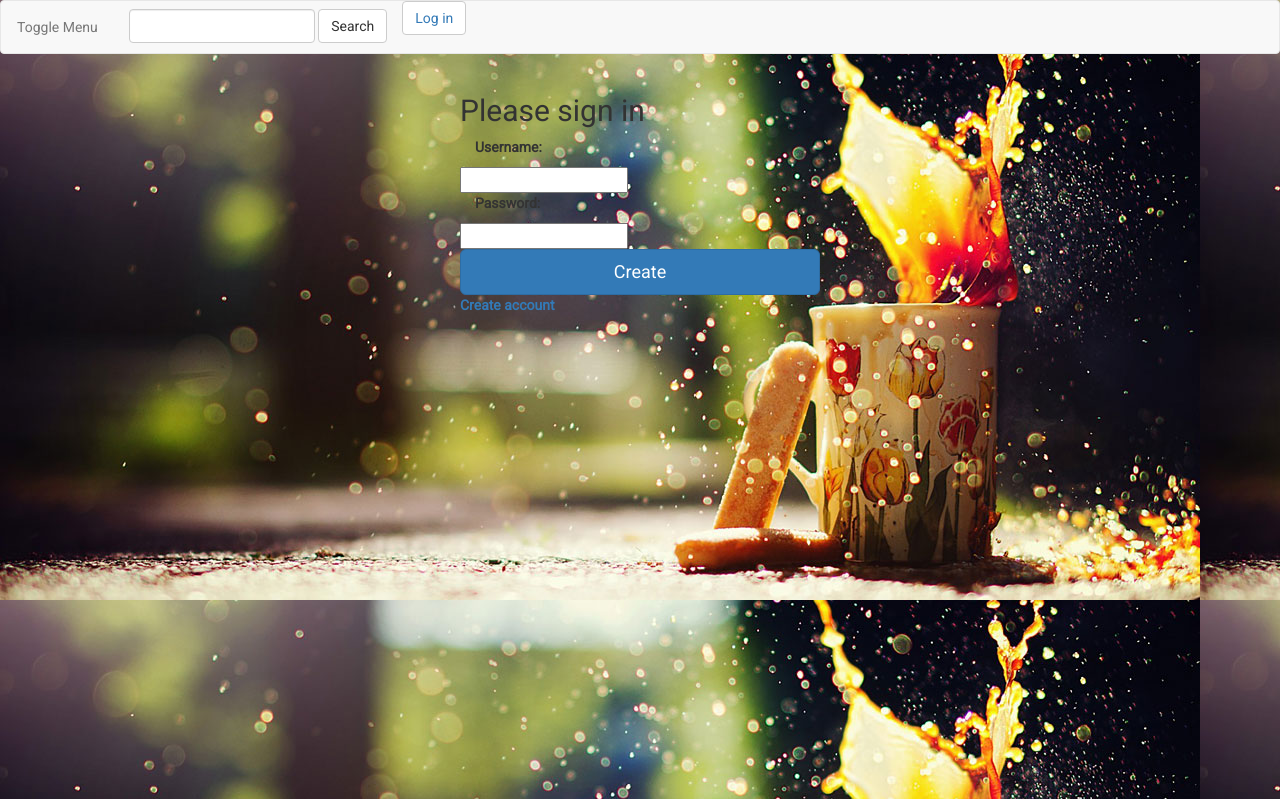
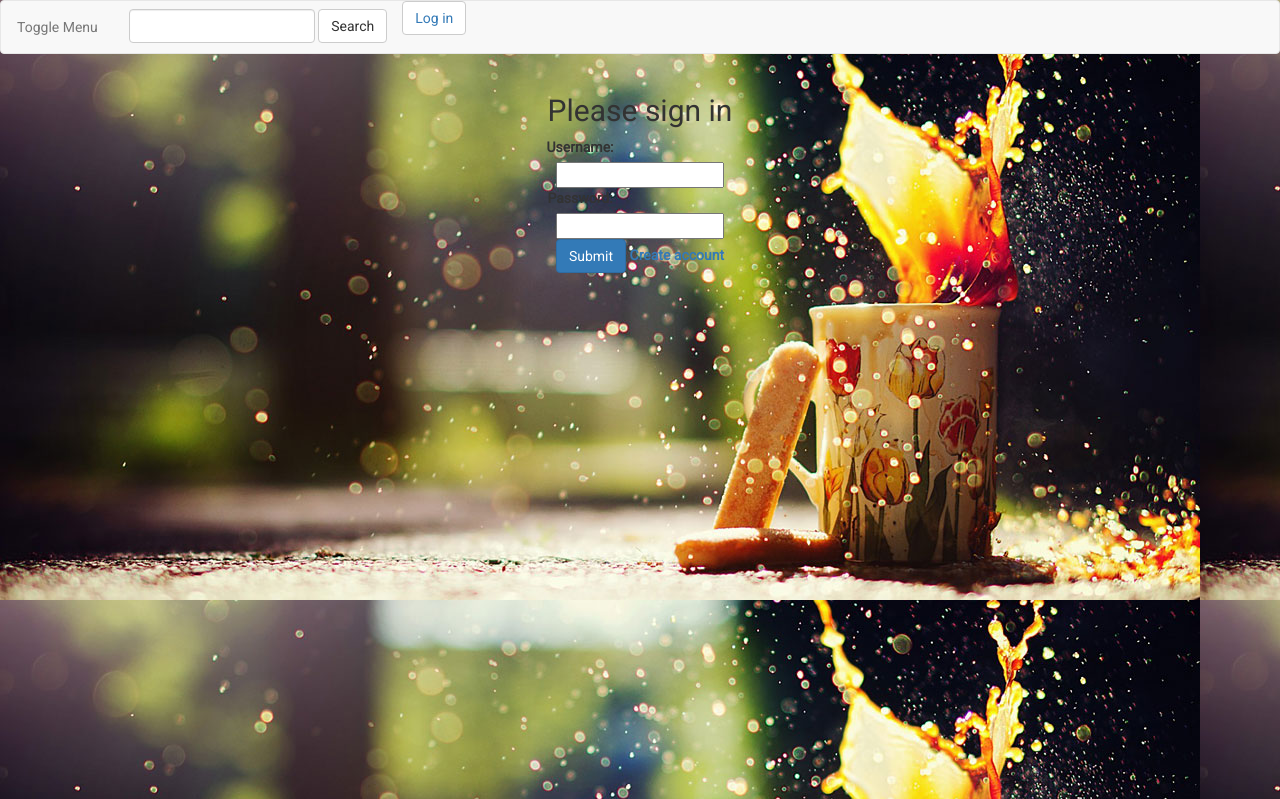
Before and after one commit to Double-Y-team/portfolio, a Django app: page /auth/login/ in a window 1280 px wide. Shown: the top 799 px of the page. Run offline with Django 3.2, Linux system fonts and the light colour scheme; some libraries are stand-ins or nearby versions.

Commit message:
Update 1.2 LogIn finaly works correctly

```diff
--- a/portfolio/base/views.py
+++ b/portfolio/base/views.py
@@ -1,7 +1,7 @@
 from django.shortcuts import render, redirect, render_to_response
 from django.views.generic import View, ListView, DetailView
 from django.contrib.auth import authenticate, login
-from django.contrib import auth
+from django.contrib import auth, sessions
 from .forms import *
 
 
@@ -10,36 +10,19 @@ class CountriesView(View):
     context_object_name = 'list_of_countries'
 
     def get(self, request, **kwargs):
-        username = auth.get_user(request)
         list_of_countries = Countries.objects.all()
         return render(request, self.template_name, locals())
-
-    def get_queryset(self):
-        return Countries.objects.all()
 
 
 class CountryView(DetailView):
     model = Countries
     template_name = 'base/country.html'
 
-    def get(self, request, *args, **kwargs):
-        self.object = self.get_object()
-        context = self.get_context_data(object=self.object)
-        context['username'] = auth.get_user(request)
-        return self.render_to_response(context)
-
 
 class DishView(DetailView):
     model = Dish
     template_name = 'base/dish.html'
     form_class = CommentForm
-
-    def get(self, request, *args, **kwargs):
-        self.object = self.get_object()
-        context = self.get_context_data(object=self.object)
-        context['username'] = auth.get_user(request)
-        context['form'] = self.form_class(None)
-        return self.render_to_response(context)
 
     def post(self, request, *args, **kwargs):
         form = self.form_class
@@ -68,9 +51,9 @@ class UserCreateFormView(View):
             user = authenticate(username=username, password=password)
 
             if user is not None:
-
                 if user.is_active:
-
+                    request.session.set_expiry(10000)
+                    request.session['username'] = username
                     login(request, user)
                     return redirect('home:home')
 
@@ -93,6 +76,8 @@ class UserLoginFormView(View):
         if user is not None:
             if user.is_active:
                 login(request, user)
+                request.session.set_expiry(10000)
+                request.session['username'] = username
                 return redirect('home:home')
         else:
             login_error = "User dose not exist"
--- a/portfolio/home/views.py
+++ b/portfolio/home/views.py
@@ -7,7 +7,6 @@ from django.contrib.auth.mixins import LoginRequiredMixin
 
 # @login_required(login_url='base:login')
 def home(request):
-    username = auth.get_user(request)
     return render(request, 'home/home.html', locals())
 
 class NewsView(View): #LoginRequiredMixin
@@ -16,7 +15,6 @@ class NewsView(View): #LoginRequiredMixin
     #login_url = 'base:login'
 
     def get(self, request, **kwargs):
-        username = auth.get_user(request)
         all_news = News.objects.all()
         return render(request, self.template_name, locals())
 
--- a/portfolio/templates/base/create.html
+++ b/portfolio/templates/base/create.html
@@ -6,10 +6,10 @@
 
 {% block content %}
     <div class="col-lg-offset-4 col-lg-4">
-    <form class="form-signin">
+    <form action="" method="post" class="form-inline text-center">
         <h2 class="form-signin-heading">Please sign in</h2>
         {% csrf_token %}
-    {% include 'base/login_obgect.html' %}
+            {% include 'base/login_obgect.html' %}
         <button class="btn btn-lg btn-primary btn-block" type="submit">Create</button>
     </form>
     </div>
--- a/portfolio/templates/base/login.html
+++ b/portfolio/templates/base/login.html
@@ -6,14 +6,14 @@
 
 {% block content %}
   <div class="col-lg-offset-4 col-lg-4">
-    <form class="form-signin">
+    <form action="" method="post" class="form-inline text-center">
         <h2 class="form-signin-heading">Please sign in</h2>
         {% csrf_token %}
         {% include 'base/login_obgect.html' %}
         {% if login_error %}
             <label class="error"> {{ login_error }}</label>
         {% endif %}
-        <button class="btn btn-lg btn-primary btn-block" type="submit">Create</button>
+        <button type="submit" class="btn btn-primary btn-orange">Submit</button>
         <label class="center" ><a href="{% url 'base:create'  %}">Create account</a></label>
     </form>
 </div>
--- a/portfolio/templates/navbar.html
+++ b/portfolio/templates/navbar.html
@@ -13,8 +13,8 @@
                 </form>
             </li>
             <li>
-                {% if username.username%}
-                    <button type="submit" class="btn btn-default"><a href="{% url 'base:logout' %}">Log out</a></button>{{ username }}
+                {% if request.session.username %}
+                    <button type="submit" class="btn btn-default"><a href="{% url 'base:logout' %}">Log out</a></button>{{ request.session.username }}
                 {% else %}
                     <button type="submit" class="btn btn-default"><a href="{% url 'base:login' %}">Log in</a></button>
                 {% endif %}
```
Also changed, not shown: portfolio/db.sqlite3.
